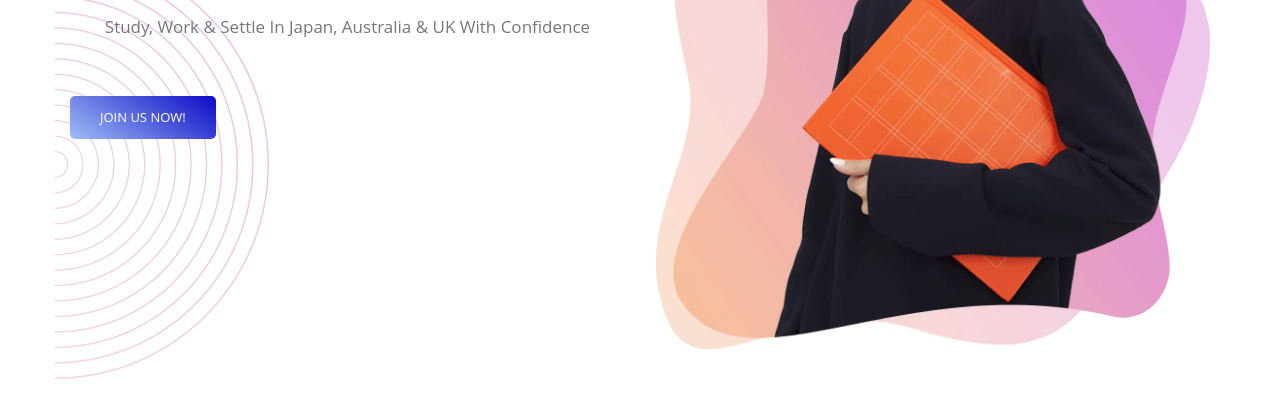
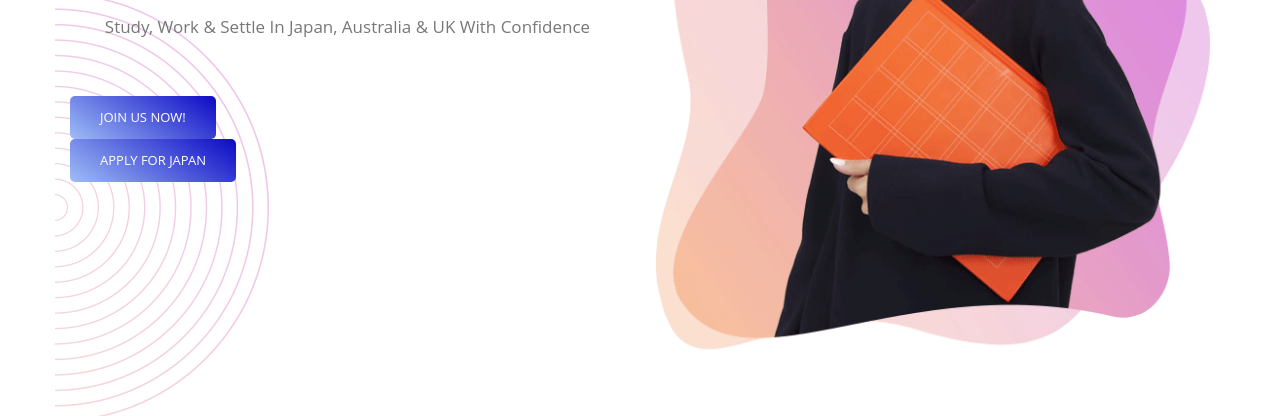
Before and after one commit to DOSE-420/main-lander, a plain HTML site: page index.html in a window 1280 px wide. Shown: the part 403-819 px from the top of the page. Drawn offline with Linux system fonts and the light colour scheme.

Commit message:
Update index.html

```diff
--- a/index.html
+++ b/index.html
@@ -58,6 +58,8 @@
 
             <div class="main-button-gradient">
               <div class="scroll-to-section"><a href="#contact-section">Join Us Now!</a></div>
+              <div class="scroll-to-section"><a href="#apply-japan">Apply for Japan</a>
+</div>
             </div>
           </div>
         </div>
```
